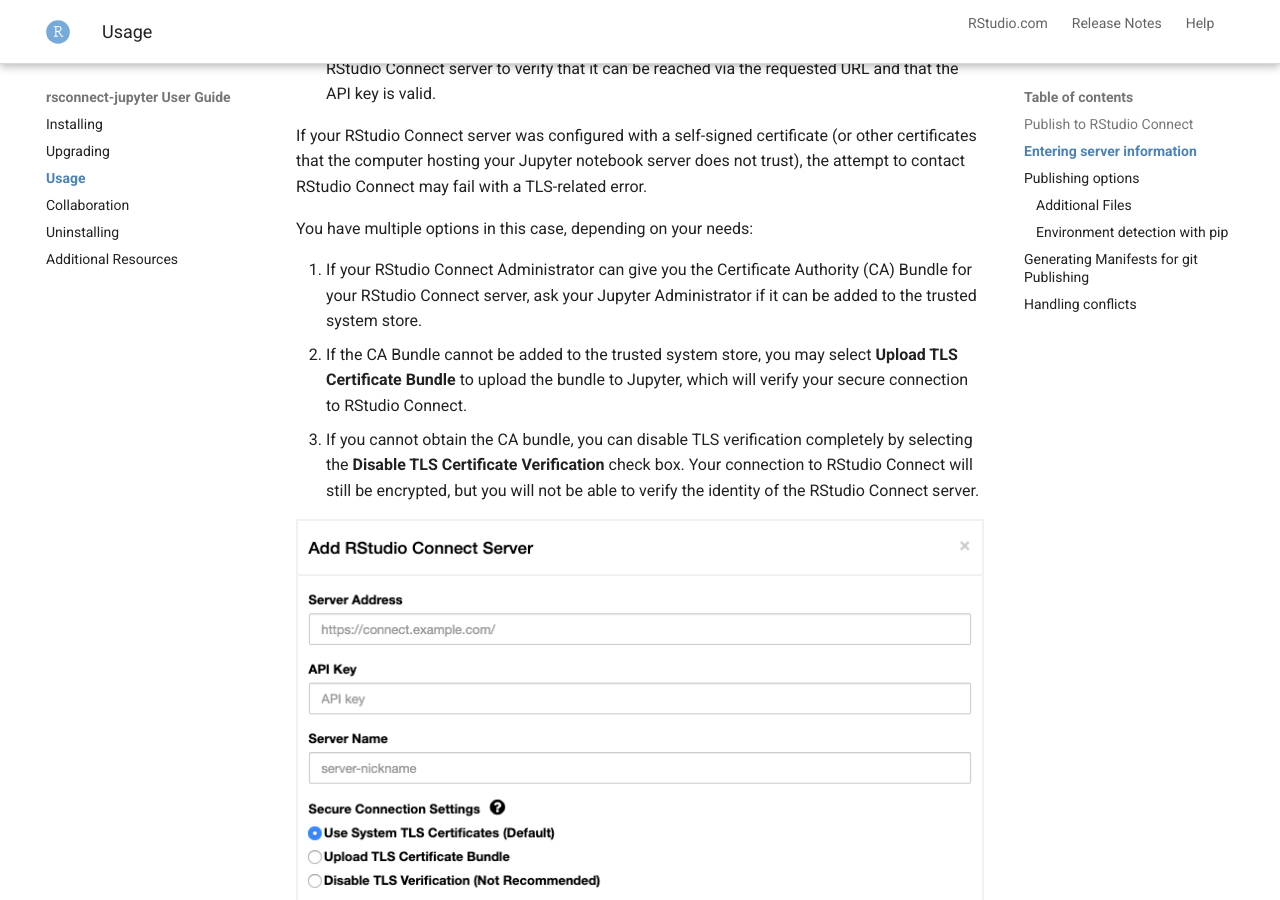
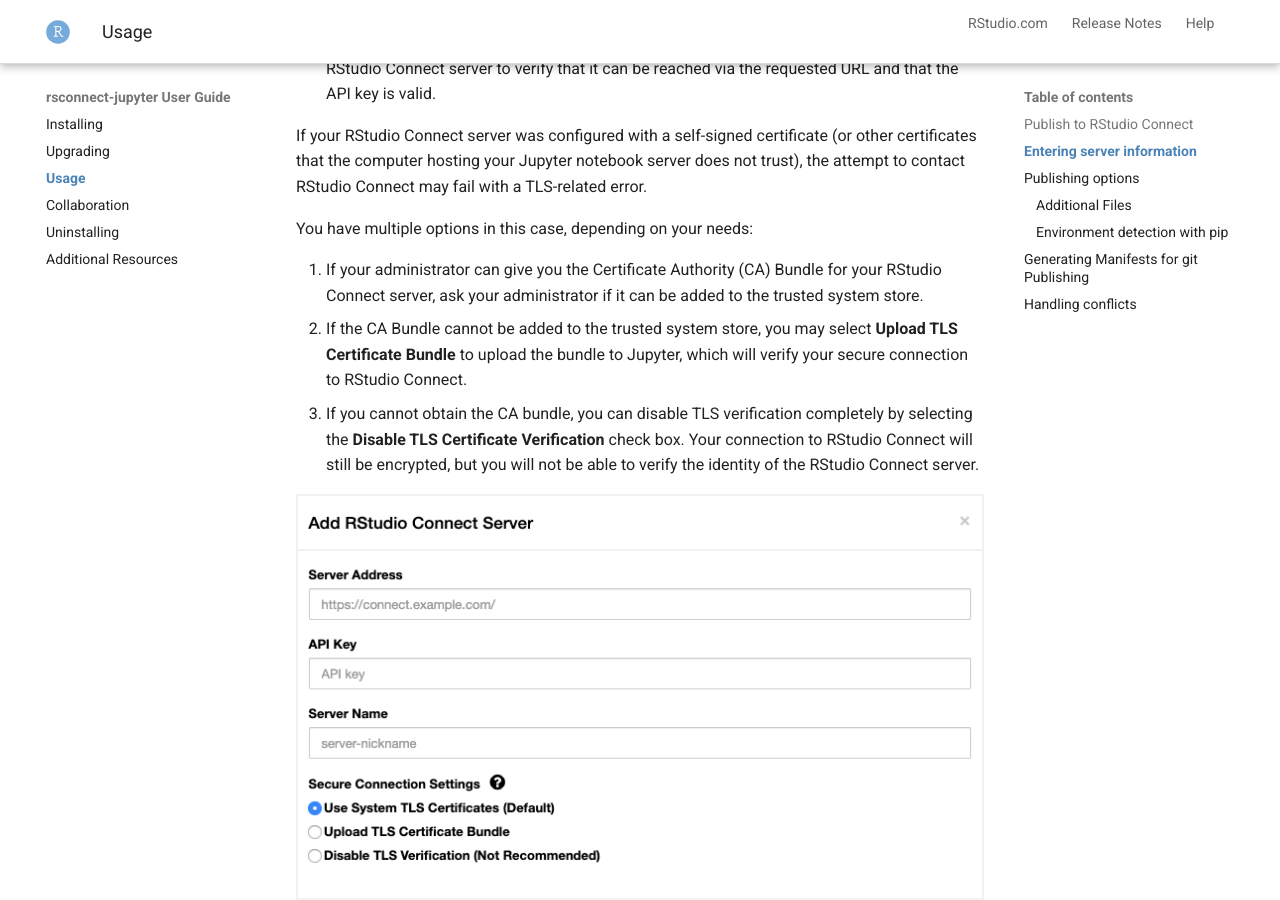
Before and after one commit to rstudio/rsconnect-jupyter, an MkDocs documentation site: the page built from docs/docs/usage.md, in a window 1280 px wide and 900 px high, scrolled down 725 px. Built offline with MkDocs 1.6.1 and Material for MkDocs 9.7.7, drawn with Linux system fonts in a browser that asks for light colours.

Commit message:
removing product-specific references

```diff
--- a/docs/docs/usage.md
+++ b/docs/docs/usage.md
@@ -24,8 +24,8 @@
 
 You have multiple options in this case, depending on your needs:
 
-1. If your RStudio Connect Administrator can give you the Certificate Authority (CA)
- Bundle for your RStudio Connect server, ask your Jupyter Administrator if it
+1. If your administrator can give you the Certificate Authority (CA)
+ Bundle for your RStudio Connect server, ask your administrator if it
  can be added to the trusted system store.
 1. If the CA Bundle cannot be added to the trusted system store, you may select
  **Upload TLS Certificate Bundle** to upload the bundle to Jupyter, which will verify
```
